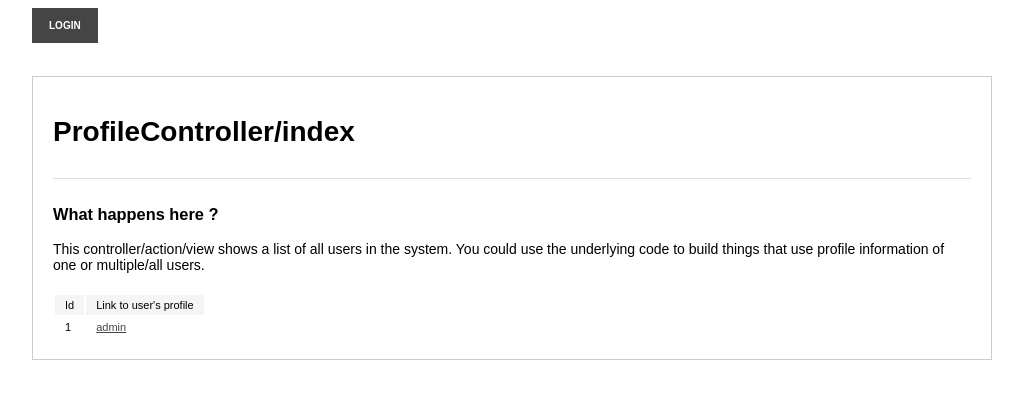
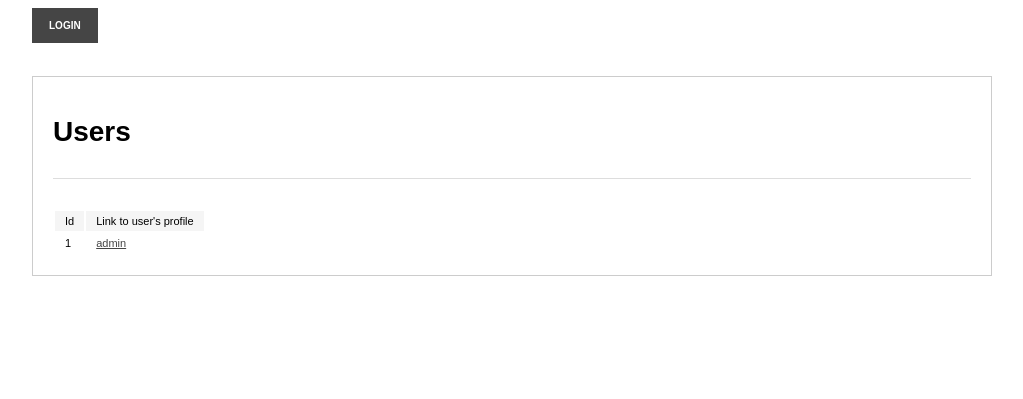
Before and after one commit to sinise/pcloudserver, a PHP site: page /profile in a window 1280 px wide. Shown: the top 399 px of the page, without its empty margins (128-1151 px from the left). Run offline with PHP 8.4, Linux system fonts and the light colour scheme; data comes from the database, SQL or seed files in the repository; some libraries are stand-ins or nearby versions.

Commit message:
changed som text

```diff
--- a/application/view/profile/index.php
+++ b/application/view/profile/index.php
@@ -1,14 +1,12 @@
 <div class="container">
-    <h1>ProfileController/index</h1>
+    <h1>Users</h1>
     <div class="box">
 
         <!-- echo out the system feedback (error and success messages) -->
         <?php $this->renderFeedbackMessages(); ?>
 
-        <h3>What happens here ?</h3>
+        <h3></h3>
         <div>
-            This controller/action/view shows a list of all users in the system. You could use the underlying code to
-            build things that use profile information of one or multiple/all users.
         </div>
         <div>
             <table class="overview-table">
```
